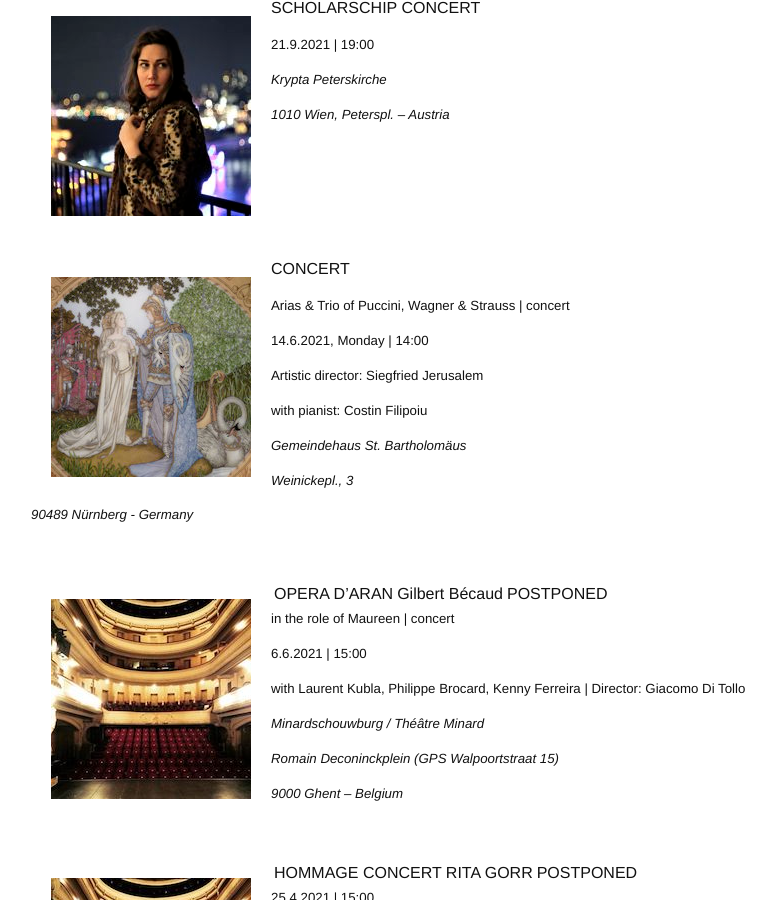
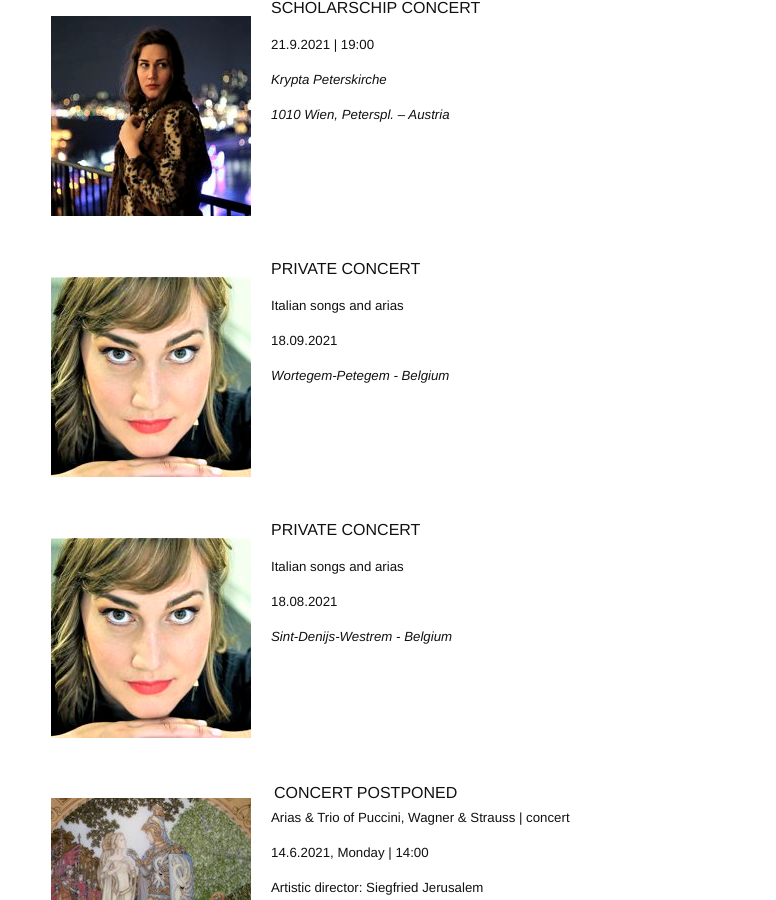
Before and after one commit to annesophie-sevens/annesophie-sevens.github.io, a Jekyll site: the page built from agenda-nl.md, in a window 1280 px wide and 900 px high, scrolled down 836 px. Shown: the whole window, without its empty margins (239-1015 px from the left). Built offline with Jekyll 4.4.1, drawn with Linux system fonts in a browser that asks for light colours; nearby versions of some CDN libraries.

Commit message:
Update agenda-nl.md

```diff
--- a/agenda-nl.md
+++ b/agenda-nl.md
@@ -59,9 +59,41 @@ SCHOLARSCHIP CONCERT
 
 &nbsp;
 
+<img style="float: left; padding: 20px" src="/assets/b6-thumbnail.jpg">
+
+PRIVATE CONCERT
+
+##### Italian songs and arias
+
+##### 18.09.2021
+
+##### _Wortegem-Petegem - Belgium_
+
+&nbsp;
+
+&nbsp;
+
+&nbsp;
+
+<img style="float: left; padding: 20px" src="/assets/b6-thumbnail.jpg">
+
+PRIVATE CONCERT
+
+##### Italian songs and arias
+
+##### 18.08.2021
+
+##### _Sint-Denijs-Westrem - Belgium_
+
+&nbsp;
+
+&nbsp;
+
+&nbsp;
+
 <img style="float: left; padding: 20px" src="/assets/Lohengrin.jpg">
 
-CONCERT
+CONCERT | POSTPONED
 
 ##### Arias & Trio of Puccini, Wagner & Strauss | concert
 
```
